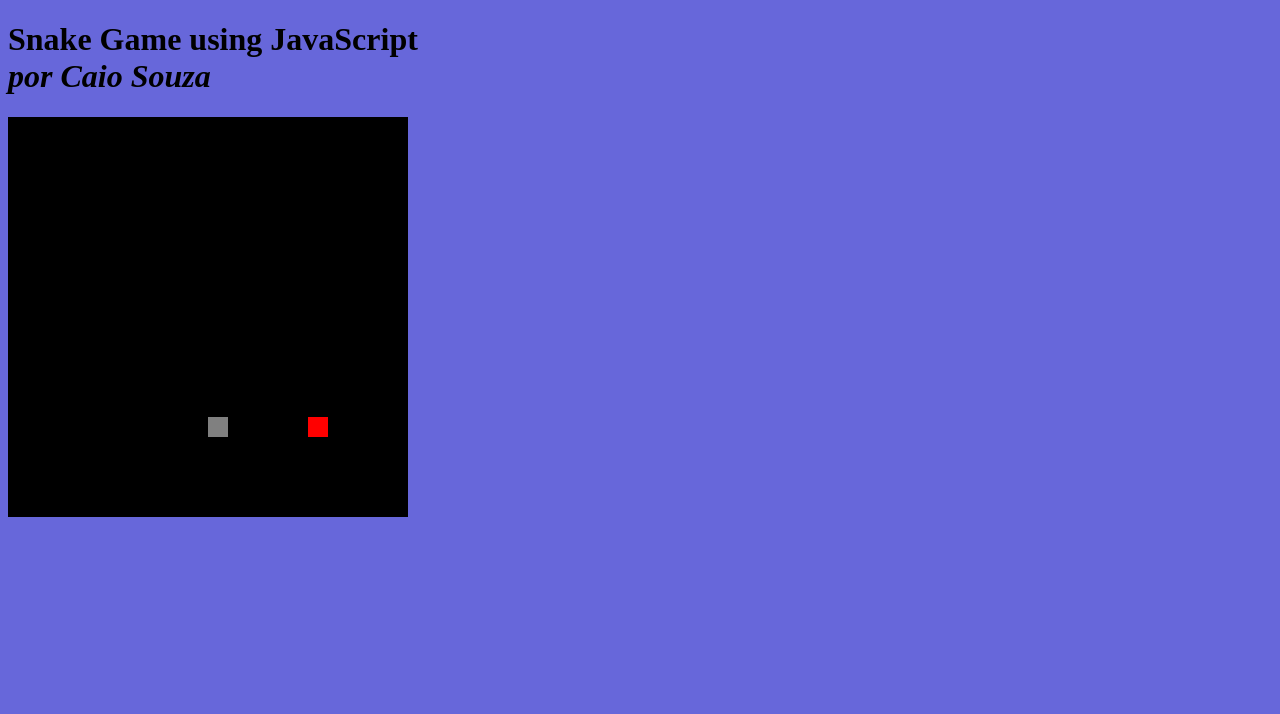
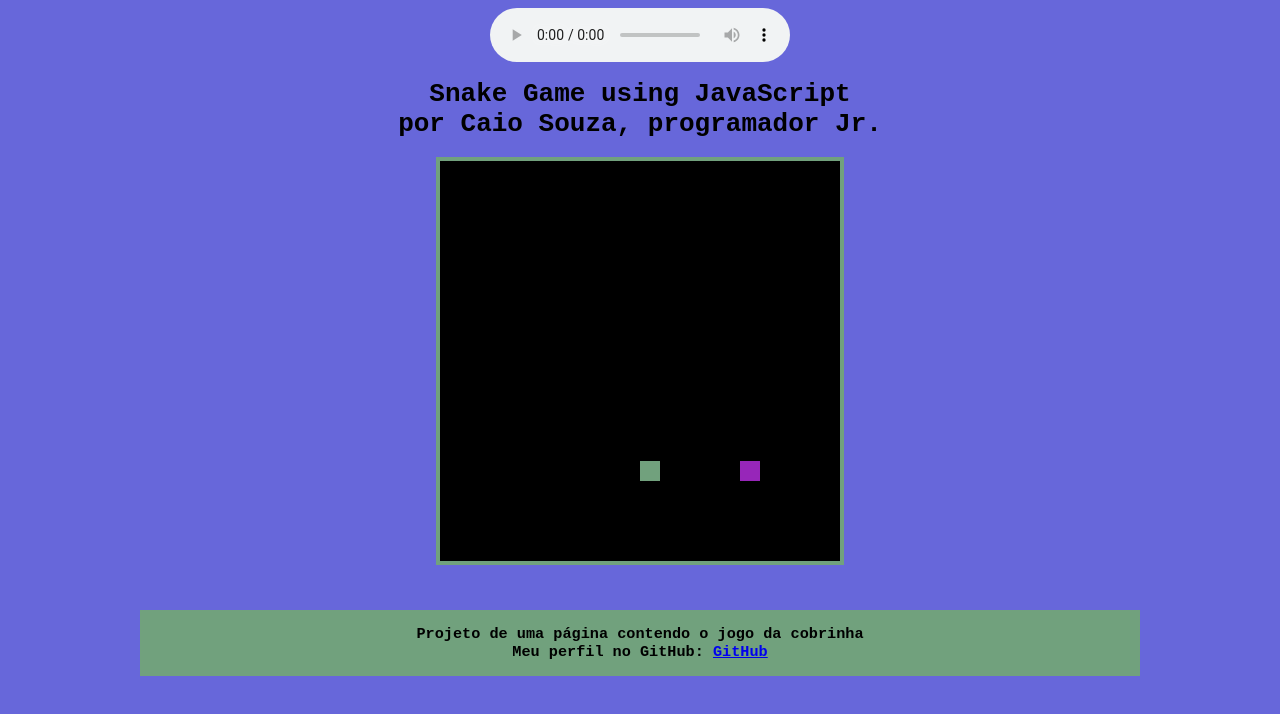
Before and after one commit to DevCaioSouza/Snake-Game---JavaScript, a plain HTML site: page index.html in a window 1280 px wide. Drawn offline with Linux system fonts and the light colour scheme.

Commit message:
Commit com Audio e CSS

```diff
--- a/index.html
+++ b/index.html
@@ -6,11 +6,16 @@
     <meta name="viewport" content="width=device-width, initial-scale=1.0">
     <title>Snake Game</title>
     <link href="style.css" rel="stylesheet">
+    <audio id="audio" controls autoplay loop>
+        <source src="./audio/Kraid.mp3">
+    </audio>
 </head>
 <body>
 
+
+
     <h1>Snake Game using JavaScript <br>
-    <em>por Caio Souza<em></h1>
+    por Caio Souza, programador Jr.</h1>
 
     <canvas id="stage" width="400" height="400"></canvas>
     <script type="text/javascript">
@@ -56,10 +61,10 @@
             ctx.fillStyle = "black";
             ctx.fillRect(0,0, stage.width, stage.height);
 
-            ctx.fillStyle = "red";
+            ctx.fillStyle = "rgb(151, 38, 185)";
             ctx.fillRect(ax*tp, ay*tp, tp,tp)
 
-            ctx.fillStyle = "gray";
+            ctx.fillStyle = "rgb(113, 161, 125)";
             for (var i = 0; i < trail.length; i++){
                 ctx.fillRect(trail[i].x*tp, trail[i].y*tp, tp,tp);
                 if (trail[i].x == px && trail[i].y == py)
@@ -113,7 +118,19 @@
 
         }
 
-    </script>
+    </script> <br><br><br>
+
+
 
 </body>
+
+<div id="rodape">
+
+
+    <h3>Projeto de uma página contendo o jogo da cobrinha<br>
+        Meu perfil no GitHub: <a href="https://github.com/manoCaioZ">GitHub</a>
+    </h3>
+
+</div>
+
 </html>
--- a/style.css
+++ b/style.css
@@ -1,3 +1,29 @@
 body {
     background-color: rgb(103, 103, 218);
+    display: flex;
+    flex-direction: column;
+    align-items: center;
+    font-family:monospace;
+
 }
+
+#rodape {
+    justify-content: flex-end;
+    text-align: center;
+    width: 1000px;
+    background-color: rgb(113, 161, 125);
+}
+
+
+
+
+
+canvas {
+    border: 4px solid rgb(113, 161, 125);
+
+}
+
+h1 {
+    text-align: center;
+
+}
```
Also changed, not shown: 1 other file.
